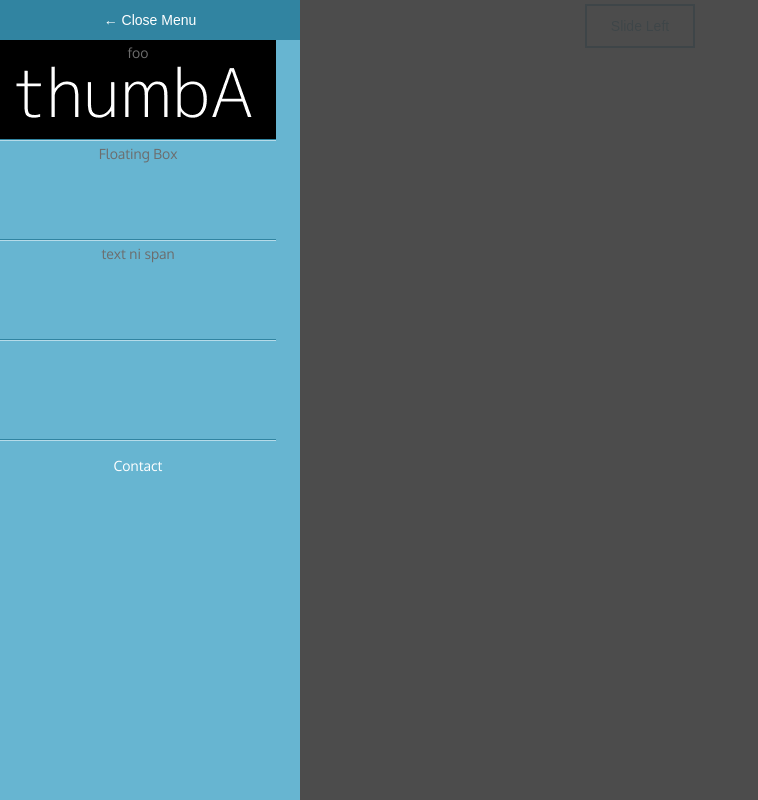
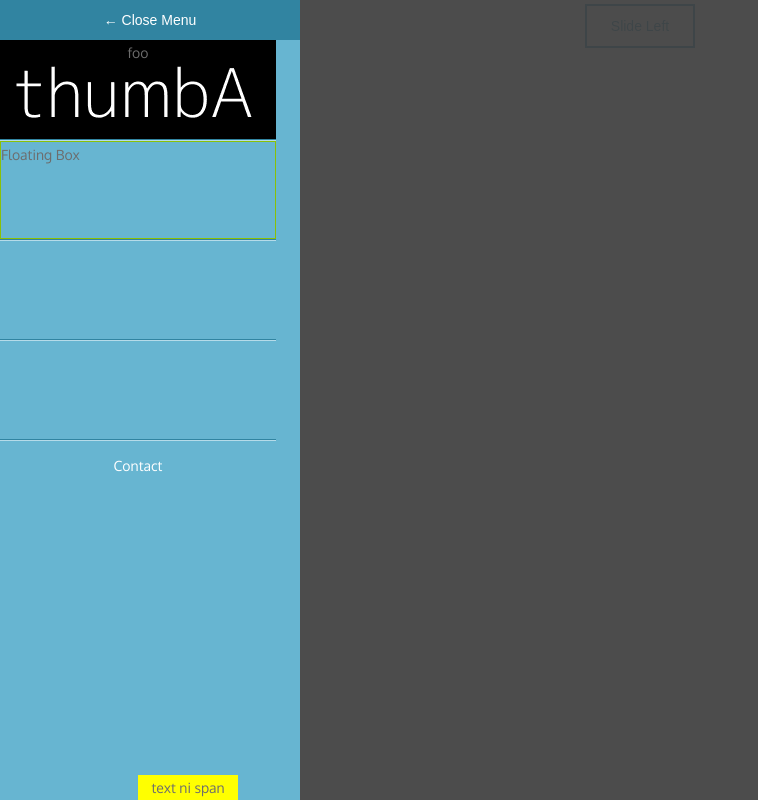
Before and after one commit to mapmanalang/design, a website: page web/Slide-Push-Menus/mypage.html in a window 1280 px wide. Shown: the whole page, without its empty margins (0-758 px from the left). Drawn offline with Linux system fonts and the light colour scheme.

Commit message:
update css

```diff
--- a/web/Slide-Push-Menus/css/style.css
+++ b/web/Slide-Push-Menus/css/style.css
@@ -306,7 +306,9 @@ img {
 .c-menu--push-right {
   width: 100%;
   height: 100%;
-  /* overflow-y: scroll; */
+  overflow-y: auto;
+  -webkit-overflow-scrolling: touch;
+  -ms-overflow-style: -ms-autohiding-scrollbar;
 }
 @media all and (min-width: 320px) {
   .c-menu--slide-left,
@@ -699,3 +701,31 @@ body.has-active-menu {
     display: none;
   }
 }
+
+/* mods */
+.thumb {
+    display: block;
+}
+
+.bottom {
+    position: inline;
+    bottom: 0px;
+    width: 100%;
+}
+.floating-box {
+    display: inline-block;
+     width: 100%;
+    height: 100%;
+    border: 1px solid #8AC007;
+    text-align: left;
+    vertical-align: text-bottom;
+/*margin: 10px;
+border: 3px solid #8AC007;   */
+}
+
+.test {
+    background-color:yellow;
+    width:100px;
+    position:absolute;
+    bottom:0%;
+}
```
